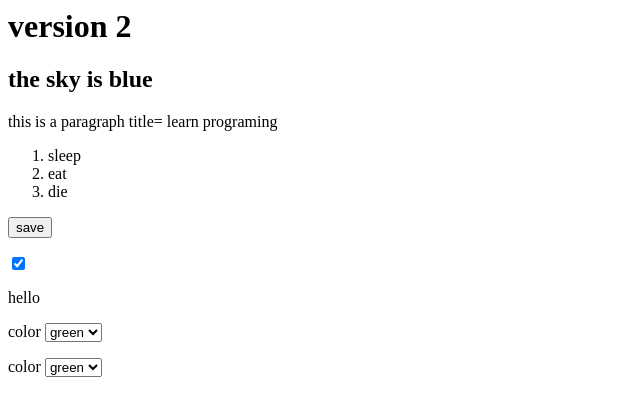
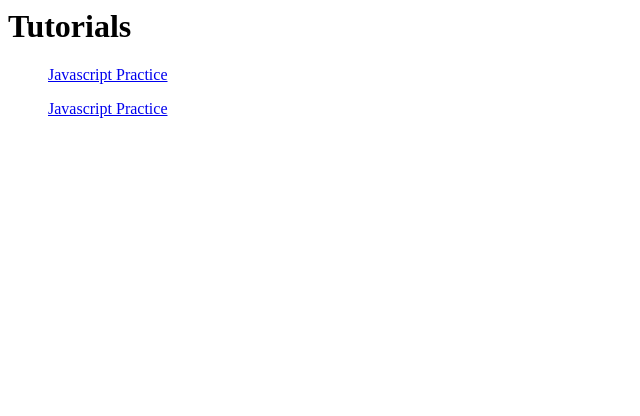
Before and after one commit to JoshuaHodgsonDesign/Learning, a plain HTML site: page index.html in a window 1280 px wide. Shown: the whole page, without its empty margins (0-640 px from the left). Drawn offline with Linux system fonts and the light colour scheme.

Commit message:
Set up html files to provide a space for learning

```diff
--- a/index.html
+++ b/index.html
@@ -1,56 +1,14 @@
-<h1>version 2 </h1>
-<h2>the sky is blue</h2>
+<html>
+    <head></head>
+    <body>
 
-    <p>this is a paragraph <a herf="https://academy.zenva.com/lesson/links-3/?zva_less_compl=999493"> title= learn programing </a> </p>
-    <ol>
-        <li>sleep</li>
-        <li> eat </li>
-        <li>die</li>
-    </ol>
+        <h1> Tutorials  </h1>
 
-    <div>
-        <form>
-            <input type="submit" value="save" />
-        </form>
-    </div>
-    <div>
-        <form>
-            <input type="checkbox" checked/>
-            <p>hello</p>
-        </form>
-    </div>
-    <div>
-        <form>
-            <textaera />
-        </form>
-    </div>
-    <div>
-        color
-        <select mutiple>
-            <option> red </option>
-            <option selected> green </option>
-            <option> ble </option>
-            <option> blu </option>
-            <option> red </option>
-            <option selected> green </option>
-            <option> ble </option>
-            <option> blu </option>
-
-        </select>
-    </div>
- <div>
-        <form>
-            <textaera />
-        </form>
-    </div>
-    <div>
-        color
-        <select mutiple>
-            <option> red </option>
-            <option selected> green </option>
-            <option> ble </option>
-            <option> blu </option>github
+        <ul>
+            <a href="js/js_practice.html"> <p>Javascript Practice</p> </a>
+            <a href="js/js_practice.html"> <p>Javascript Practice</p> </a>
+        </ul>
 
 
-        </select>
-    </div>
+    </body>
+</html>
```
Also changed, not shown: js/js_practice.html (added, +11 -0 lines), 1 other file.
